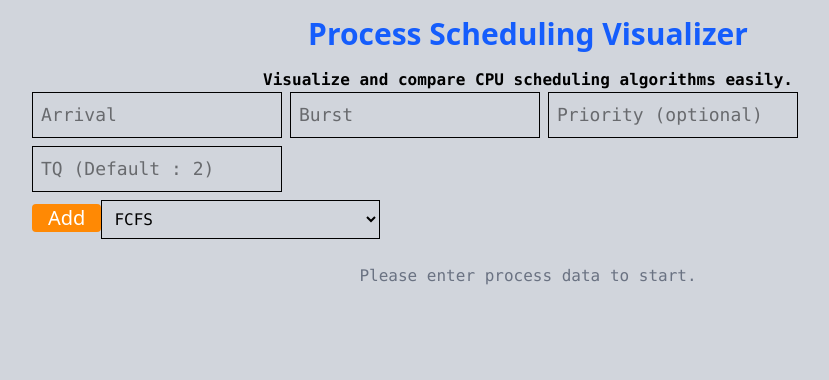
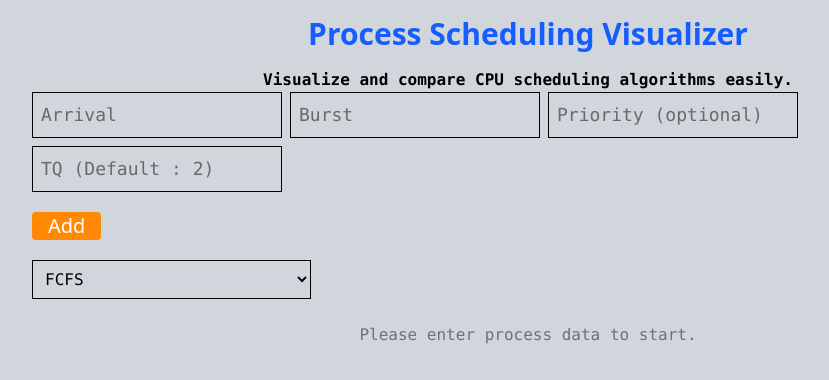
Before and after one commit to Gurpreet-05/ProcessSchedulingVisualizer, a React (Vite) app: page / in a window 1280 px wide. Shown: the top 380 px of the page, without its empty margins (112-941 px from the left). Built offline with nearby package versions, Linux system fonts and the light colour scheme.

Commit message:
final commit3

```diff
--- a/src/components/ProcessInput.jsx
+++ b/src/components/ProcessInput.jsx
@@ -24,15 +24,19 @@
   };
 
   return (
-    <div className="space-y-2 mb-6">
+    <div className="space-y-2 flex flex-col gap-3">
       <div className="flex gap-2 flex-wrap font-mono text-lg">
         <input className="border p-2" placeholder="Arrival" value={arrival} onChange={(e) => setArrival(e.target.value)} />
         <input className="border p-2" placeholder="Burst" value={burst} onChange={(e) => setBurst(e.target.value)} />
         <input className="border p-2" placeholder="Priority (optional)" value={priority} onChange={(e) => setPriority(e.target.value)} />
         <input className="border p-2" placeholder="TQ (Default : 2)" value={TQ} onChange={(e) => setTQ(e.target.value)} />
       </div>
+      <div>
         <button className="bg-orange-400 text-white px-4 rounded text-xl" onClick={addProcess}>Add</button>
+      </div>
 
+
+      <div>
         <select
           className="border p-2 font-mono"
           onChange={(e) => setAlgorithm(e.target.value)}
@@ -44,6 +48,8 @@
           <option value="Priority (Non-preemptive)">Priority (Non-preemptive)</option>
           <option value="Priority (Preemptive)">Priority (Preemptive)</option>
         </select>
+      </div>
+
 
     </div>
   );
```
Lines whose indentation alone changed are shown as unchanged.
